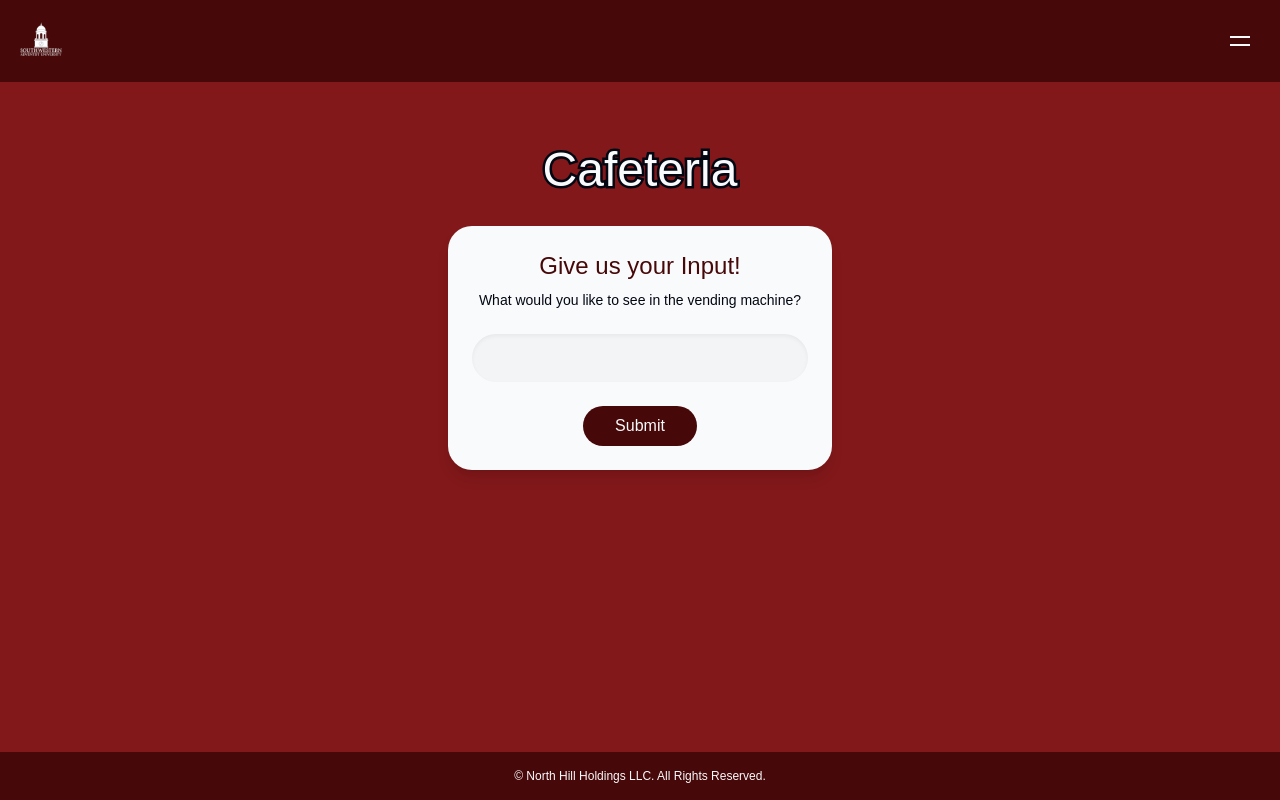
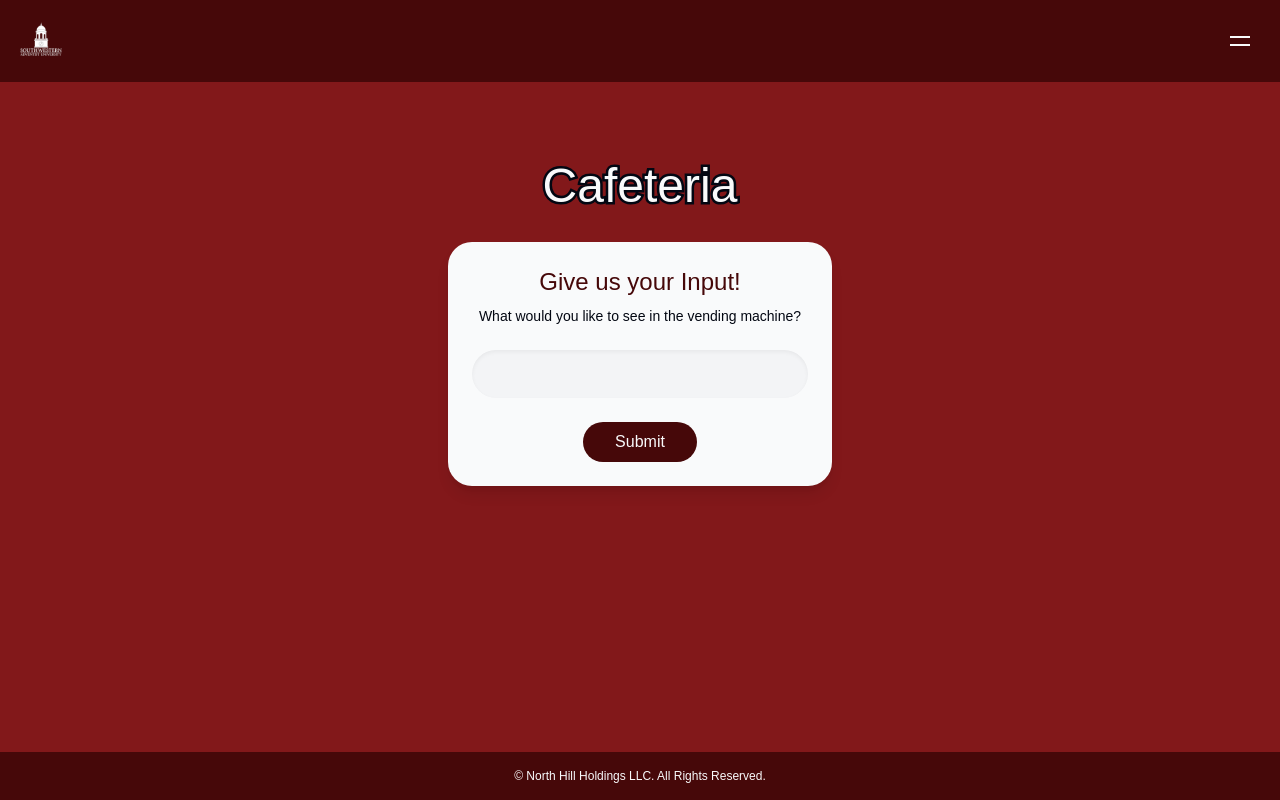
Before and after one commit to pathill1228/vending-suggestions, a Next.js app: page /machines/cafeteria in a window 1280 px wide. Built offline with nearby package versions, Linux system fonts and the light colour scheme; no server answers; a web font is replaced by a local one.

Commit message:
size changes

```diff
--- a/app/machines/cafeteria/page.tsx
+++ b/app/machines/cafeteria/page.tsx
@@ -50,7 +50,7 @@
   return (
     <div className="flex flex-col min-h-screen bg-red-900">
       <Nav />
-      <div className="flex-1 flex flex-col items-center px-4 pt-8">
+      <div className="flex-1 flex flex-col items-center px-4 pt-12">
         <h1
           className={`${molle.className} mt-8 text-5xl text-gray-50 mb-8 text-stroke`}
         >
```
